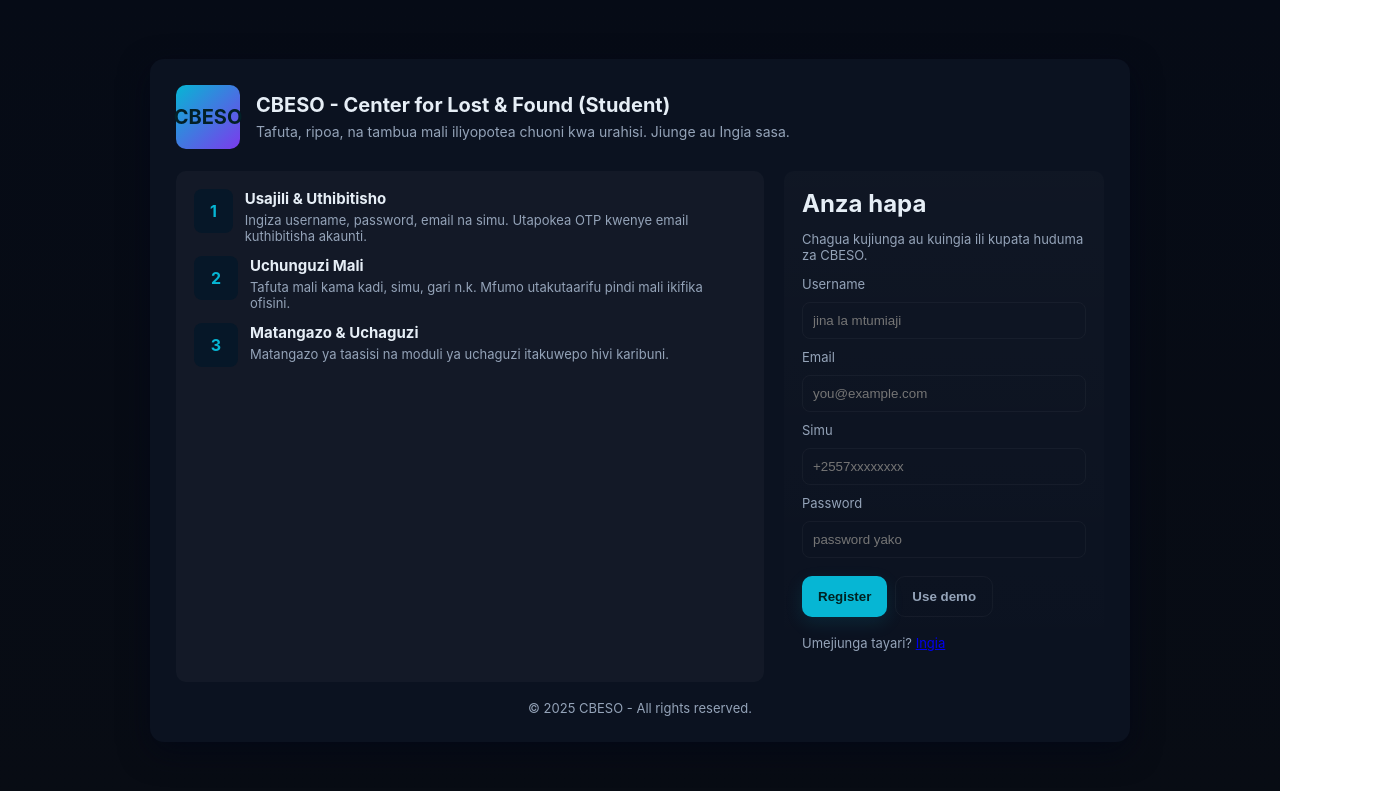
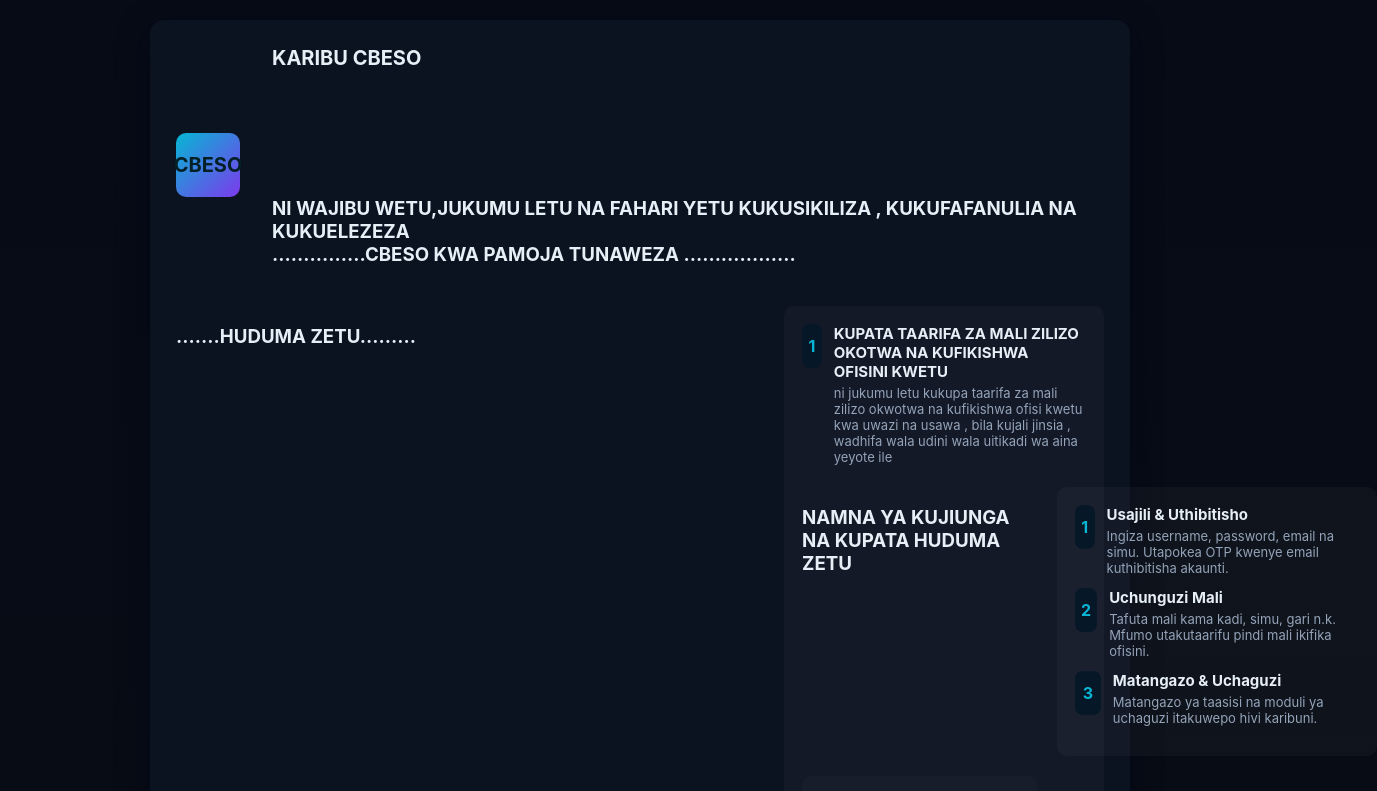
Before and after one commit to Tacknine/CBESO-DOM, a plain HTML site: page index.html in a window 1280 px wide. Shown: the top 791 px of the page, 1377 px wide, since content can reach past the window. Drawn offline with Linux system fonts and the light colour scheme.

Commit message:
Update index.html

```diff
--- a/index.html
+++ b/index.html
@@ -72,14 +72,33 @@
 <body>
   <div class="container" role="main" aria-labelledby="site-title">
     <header>
-      <div class="logo">CBESO</div>
+      <div class="logo">CBESO</div><br>
       <div>
-        <h1 id="site-title">CBESO - Center for Lost & Found (Student)</h1>
-        <p class="lead">Tafuta, ripoa, na tambua mali iliyopotea chuoni kwa urahisi. Jiunge au Ingia sasa.</p>
+        <h1 id="site-title"> KARIBU CBESO </h1>
+        <p class="lead"> <br> <br> <br> <br> <br> <br> <h3> NI WAJIBU WETU,JUKUMU LETU NA FAHARI YETU KUKUSIKILIZA , KUKUFAFANULIA NA KUKUELEZEZA  <br>
+        ...............CBESO KWA PAMOJA TUNAWEZA ..................</h3></p>
       </div>
     </header>
 
+
+
+     <div class="grid" aria-live="polite">
+      <H3> .......HUDUMA ZETU.........</H3>
+      <!-- left: features -->
+      <div class="card" aria-hidden="false">
+        <div class="feature">
+          <div class="icon">1</div>
+          <div>
+            <h3>KUPATA TAARIFA ZA MALI ZILIZO OKOTWA NA KUFIKISHWA OFISINI KWETU</h3>
+            <p class="small"> ni jukumu letu kukupa taarifa za mali zilizo okwotwa na kufikishwa ofisi kwetu<br>
+              kwa uwazi na usawa
+              , bila kujali jinsia , wadhifa wala udini wala uitikadi wa aina yeyote ile</p>
+          </div>
+        </div>
+
+
     <div class="grid" aria-live="polite">
+      <H3>NAMNA YA KUJIUNGA NA KUPATA HUDUMA ZETU</H3>
       <!-- left: features -->
       <div class="card" aria-hidden="false">
         <div class="feature">
```
